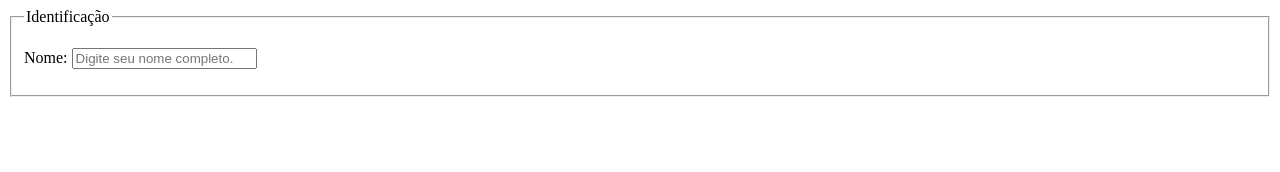
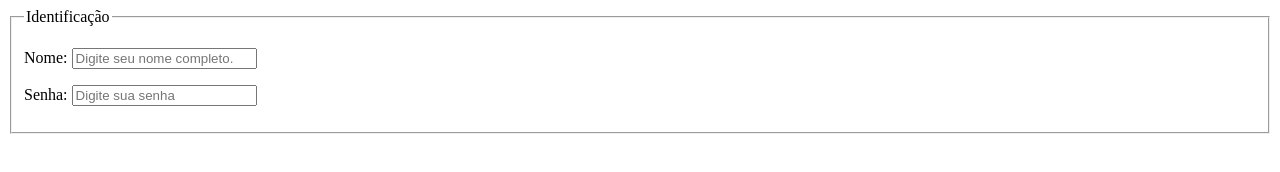
Before and after one commit to andrelopestec/app, a plain HTML site: page contatos.html in a window 1280 px wide. Drawn offline with Linux system fonts and the light colour scheme.

Commit message:
imput senha

```diff
--- a/contatos.html
+++ b/contatos.html
@@ -13,6 +13,11 @@
                 <label for="nome">Nome:</label>
                 <input type="text" name="nome" id="nome" placeholder="Digite seu nome completo." maxlength="300">
             </p>
+            <p>
+                <label for="senha">Senha:</label>
+                <input type="password" id="senha" placeholder="Digite sua senha" maxlength="20">
+            </p>
+
         </fieldset>
     </form>
 
```
